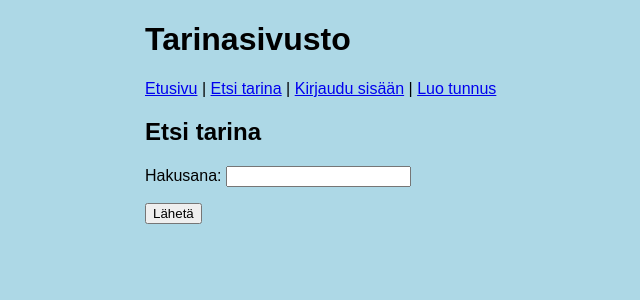
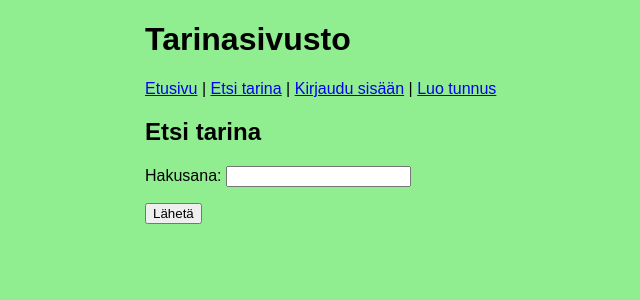
Before and after one commit to AaroMKS/Tarinasivusto, a Flask app: page /find_item in a window 1280 px wide. Shown: the top 300 px of the page, without its empty margins (95-735 px from the left). Run offline with Flask 3, Linux system fonts and the light colour scheme.

Commit message:
Improved layout

```diff
--- a/static/main.css
+++ b/static/main.css
@@ -2,10 +2,10 @@ body {
     margin: auto;
     max-width: 50em;
     font-family: sans-serif;
-    background-color: lightblue;
+    background-color: lightgreen;
   }
   .item {
     border: 2px solid black;
-    margin: 1em;
+    margin: 0.1em;
     padding: 0.2em 0.5em;
   }
--- a/templates/show_item.html
+++ b/templates/show_item.html
@@ -15,14 +15,16 @@
 
   {% endif %}
 
-
+  <div class="item">
   <p>
-
     Juonikuvaus: {{ item.description | show_lines }}
   </p>
+  </div>
+
   <p>
     {{ item.story | show_lines  }}
   </p>
+
   <p>
     Kirjoittaja:<a href="/user/{{ item.user_id }}"> {{ item.username }}</a>
 
```
